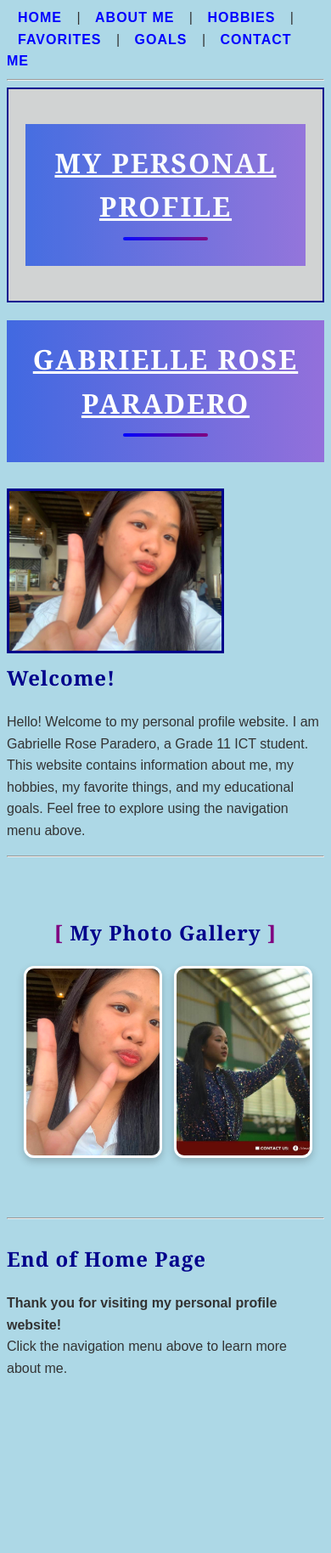
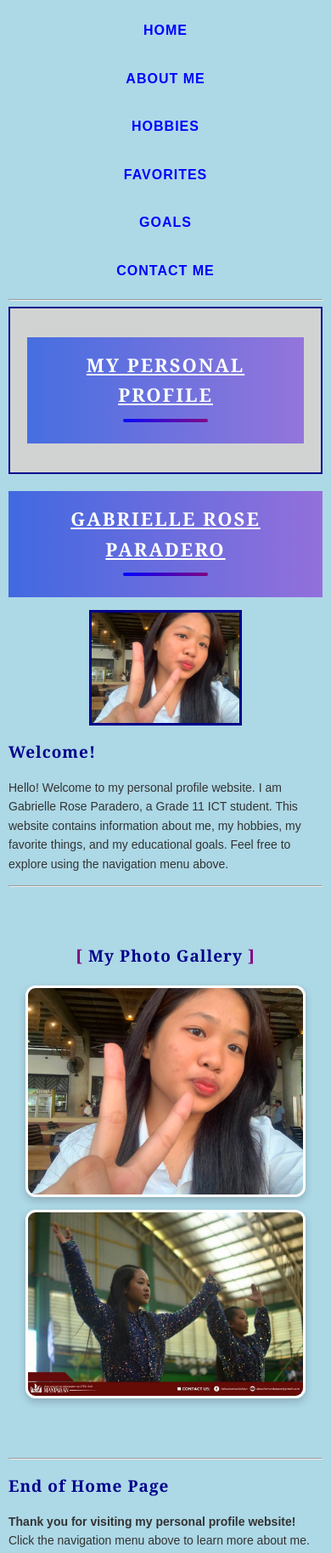
Before and after one commit to paraderogabriellerose-cmd/Paradero_Gabrielle_MultimediaProfile, a plain HTML site: page index.html in a window 390 px wide. Shown: the whole page at 85% size. Before the commit the page ends 1640 px from the top, so only its background shows below. Drawn offline with Linux system fonts and the light colour scheme.

Commit message:
Add files via upload
Updated personal profile website with responsive design and working contact form

```diff
--- a/index.html
+++ b/index.html
@@ -1,31 +1,51 @@
+
 <!DOCTYPE html>
-<html>
+<html lang="en">
+
 <head>
+    <meta charset="UTF-8">
+
+    <!-- Responsive Web Design -->
+    <meta name="viewport" content="width=device-width, initial-scale=1.0">
+
     <title>My Personal Profile - Home</title>
+
+    <!-- External CSS -->
     <link rel="stylesheet" href="style.css">
 </head>
 
 <body>
 
+    <!-- Navigation Menu -->
     <nav>
-    <a class="nav-link" href="index.html">Home</a> |
-    <a class="nav-link" href="about.html">About Me</a> |
-    <a class="nav-link" href="hobbies.html">Hobbies</a> |
-    <a class="nav-link" href="favorites.html">Favorites</a> |
-    <a class="nav-link" href="goals.html">Goals</a> |
+        <a class="nav-link" href="index.html">Home</a>
+        <a class="nav-link" href="about.html">About Me</a>
+        <a class="nav-link" href="hobbies.html">Hobbies</a>
+        <a class="nav-link" href="favorites.html">Favorites</a>
+        <a class="nav-link" href="goals.html">Goals</a>
         <a class="nav-link" href="contact.html">Contact Me</a>
     </nav>
 
     <hr>
 
+    <!-- Main Header -->
     <header id="main-header">
         <h1>My Personal Profile</h1>
     </header>
 
+    <!-- Profile Name -->
     <h1>Gabrielle Rose Paradero</h1>
 
-<img src="profile.jpg" alt="My Profile Picture" width="250" class="profile-image">
+    <!-- Profile Picture -->
+    <img
+        src="profile.jpg"
+        alt="My Profile Picture"
+        class="profile-image"
+        width="250"
+    >
 
+    <!-- Welcome Section -->
+    <section>
         <h2>Welcome!</h2>
 
         <p>
@@ -35,29 +55,42 @@ This website contains information about me, my hobbies,
             my favorite things, and my educational goals.
             Feel free to explore using the navigation menu above.
         </p>
+    </section>
 
+    <!-- Clear Float -->
+    <div class="clear-section"></div>
 
     <hr>
 
+    <!-- Photo Gallery -->
     <section id="gallery">
+
         <h2>My Photo Gallery</h2>
 
         <div class="gallery">
+
             <img src="profile.jpg" alt="My Profile Picture">
+
             <img src="dance.jpg" alt="My Dancing Hobby">
+
         </div>
+
     </section>
 
     <hr>
 
-<div class="clear-section"></div>
+    <!-- End of Home Page -->
+    <section class="clear-section">
 
         <h2>End of Home Page</h2>
 
         <p>
-<b>Thank you for visiting my personal profile website!</b><br>
+            <b>Thank you for visiting my personal profile website!</b>
+            <br>
             Click the navigation menu above to learn more about me.
         </p>
 
+    </section>
+
 </body>
 </html>
--- a/style.css
+++ b/style.css
@@ -1,63 +1,61 @@
+/* 1. GENERAL SETTINGS */
+
+* {
+    box-sizing: border-box;
+}
+
 body {
-
     color: #333333;
-
     background-color: lightblue;
-
     font-family: Arial, sans-serif;
-
     font-size: 16px;
-
     line-height: 1.6;
-
+    margin: 0;
+    width: 100%;
+    overflow-x: hidden;
 }
 
 
-/* Main Heading */
+/* 2. MAIN HEADING */
 
 h1 {
+    text-align: center;
+    text-transform: uppercase;
+    text-decoration: underline;
+    letter-spacing: 2px;
+    font-family: Georgia, serif;
+    font-size: 32px;
+    font-weight: bold;
+    color: white;
+    background: linear-gradient(to right, #4169e1, #9370db);
+    padding: 20px;
+}
 
-    text-align: center;
+/* Decorative line under h1 */
 
-    text-transform: uppercase;
-
-    text-decoration: underline;
-
-    letter-spacing: 2px;
-
-    font-family: Georgia, serif;
-
-    font-size: 32px;
-
-    font-weight: bold;
-
-    color: white;
-
-    background: linear-gradient(to right, #4169e1, #9370db);
-
-    padding: 20px;
-
+h1::after {
+    content: "";
+    display: block;
+    width: 100px;
+    height: 4px;
+    background: linear-gradient(to right, blue, purple);
+    margin: 10px auto;
+    border-radius: 5px;
 }
 
 
-/* Other Headings */
+/* 3. OTHER HEADINGS */
 
 h2 {
-
     color: darkblue;
-
     font-family: Georgia, serif;
-
     font-size: 24px;
-
     font-weight: bold;
-
     letter-spacing: 1px;
-
 }
 
 
-/* Profile Information */
+/* 4. PROFILE INFORMATION */
 
 .profile-info {
     color: darkgreen;
@@ -67,8 +65,8 @@ h2 {
     letter-spacing: 0.5px;
     background-color: white;
 
-    /* CSS Box Model */
     width: 80%;
+    max-width: 100%;
     height: auto;
     padding: 15px;
     border: 2px solid darkgreen;
@@ -78,95 +76,92 @@ h2 {
 }
 
 
-/* Navigation */
+/* 5. NAVIGATION */
+
+nav {
+    display: flex;
+    flex-wrap: wrap;
+    justify-content: center;
+    gap: 10px;
+}
 
 .nav-link {
+    color: blue;
+    font-family: Arial, sans-serif;
+    font-size: 16px;
+    font-weight: bold;
+    text-decoration: none;
+    text-transform: uppercase;
+    letter-spacing: 1px;
+    padding: 8px;
+    margin: 5px;
+}
 
-    color: white;
+/* Navigation hover effects */
 
-    font-family: Arial, sans-serif;
+.nav-link:link {
+    color: blue;
+}
 
-    font-size: 16px;
+.nav-link:visited {
+    color: darkgreen;
+}
 
-    font-weight: bold;
+.nav-link:hover {
+    color: purple;
+    text-decoration: underline;
+}
 
-    text-decoration: none;
-
-    text-transform: uppercase;
-
-    letter-spacing: 1px;
-
+.nav-link:active {
+    color: red;
 }
 
 
-/* Section Titles */
+/* 6. SECTION TITLES */
 
 .section-title {
-
     color: purple;
-
     font-family: Georgia, serif;
-
     font-size: 24px;
-
     font-weight: bold;
-
     text-transform: capitalize;
-
 }
 
 
-/* Form Labels */
+/* 7. FORM LABELS */
 
 .form-label {
-
     font-family: Arial, sans-serif;
-
     font-size: 16px;
-
     font-weight: bold;
-
 }
 
 
-/* Form Inputs */
+/* 8. FORM INPUTS */
 
 .form-input {
-
     color: blue;
-
     font-family: Arial, sans-serif;
-
     font-size: 15px;
-
+    max-width: 100%;
 }
 
 
-/* Buttons */
+/* 9. BUTTONS */
 
 .btn {
+    font-family: Arial, sans-serif;
+    font-size: 16px;
+    font-weight: bold;
+}
 
-    font-family: Arial, sans-serif;
-
-    font-size: 16px;
-
-    font-weight: bold;
-
+.primary {
+    color: white;
+    background-color: darkblue;
 }
 
 
-/* Primary Button */
-
-.primary {
-
-    color: white;
-
-    background-color: darkblue;
-
-}
-
-
-/* Main Header */
+/* 10. MAIN HEADER */
 
 #main-header {
     position: relative;
@@ -180,25 +175,19 @@ h2 {
 }
 
 
-/* Contact Section */
+/* 11. CONTACT SECTION */
 
 #contact-section {
-
     text-align: center;
-
     text-transform: uppercase;
-
     letter-spacing: 2px;
-
     color: darkblue;
-
     background: linear-gradient(to right, lightyellow, lavender);
-
     padding: 15px;
-
 }
 
-/* Contact Form */
+
+/* 12. CONTACT FORM */
 
 form {
     background: linear-gradient(to bottom, white, lavender);
@@ -210,125 +199,21 @@ form {
     opacity: 0.95;
 }
 
- /* Updated for CSS Lesson 2.1 */
-
- /* CSS Lists */
-
-ul {
-    list-style-type: square;
-    padding-left: 30px;
+input,
+textarea,
+select,
+button {
+    font: inherit;
+    max-width: 100%;
 }
 
-ol {
-    list-style-type: upper-alpha;
-    padding-left: 30px;
-}
-
-/* CSS Links */
-
-.nav-link {
-    padding: 8px;
-    margin: 5px;
-    text-decoration: none;
-}
-
-.nav-link:link {
-    color: blue;
-}
-
-.nav-link:visited {
-    color: purple;
-}
-
-.nav-link:hover {
-    color: red;
-    text-decoration: underline;
-}
-
-.nav-link:active {
-    color: green;
-}
-
-.profile-image {
-    position: relative;
-    z-index: 2;
-    float: left;
-    margin: 10px 20px 10px 0;
-    border: 3px solid darkblue;
-}
-
-/* Clear Float */
-
-.clear-section {
-    clear: both;
-}
-
-
-/* MY PHOTO GALLERY */
-
-#gallery {
-    margin: 30px auto;
-    padding: 20px;
-    text-align: center;
-}
-
-.gallery {
-    display: grid;
-    grid-template-columns: repeat(2, 1fr);
-    gap: 20px;
-    max-width: 800px;
-    margin: 20px auto;
-}
-
-.gallery img {
-    width: 100%;
-    height: 220px;
-    object-fit: cover;
-    border-radius: 12px;
-    border: 3px solid white;
-    box-shadow: 0 4px 10px rgba(0, 0, 0, 0.2);
-}
-
-
-/* PICTURE HOVER EFFECT */
-
-.gallery img {
-    transition: transform 0.3s ease, box-shadow 0.3s ease;
-}
-
-.gallery img:hover {
-    transform: scale(1.05);
-    box-shadow: 0 8px 18px rgba(0, 0, 0, 0.3);
-}
-
-
-/* NAVIGATION LINK EFFECTS */
-
-.nav-link:hover {
-    color: purple;
-    text-decoration: underline;
-}
-
-.nav-link:active {
-    color: red;
-}
-
-.nav-link:visited {
-    color: darkgreen;
-}
-
-
-/* CONTACT FORM FOCUS EFFECT */
-
 input:focus,
-textarea:focus {
+textarea:focus,
+select:focus {
     outline: 2px solid royalblue;
     border-color: royalblue;
     background-color: #f0f8ff;
 }
-
-
-/* BUTTON HOVER AND CLICK EFFECTS */
 
 button:hover,
 input[type="submit"]:hover {
@@ -342,6 +227,74 @@ input[type="submit"]:active {
 }
 
 
+/* 13. CSS LISTS */
+
+ul {
+    list-style-type: square;
+    padding-left: 30px;
+}
+
+ol {
+    list-style-type: upper-alpha;
+    padding-left: 30px;
+}
+
+
+/* 14. PROFILE IMAGE */
+
+.profile-image {
+    position: relative;
+    z-index: 2;
+    float: left;
+    margin: 10px 20px 10px 0;
+    border: 3px solid darkblue;
+    max-width: 100%;
+    height: auto;
+}
+
+/* Clear Float */
+
+.clear-section {
+    clear: both;
+}
+
+
+/* 15. MY PHOTO GALLERY */
+
+#gallery {
+    margin: 30px auto;
+    padding: 20px;
+    text-align: center;
+}
+
+.gallery {
+    display: grid;
+    grid-template-columns: repeat(2, minmax(0, 1fr));
+    gap: 20px;
+    max-width: 800px;
+    width: 100%;
+    margin: 20px auto;
+}
+
+.gallery img {
+    width: 100%;
+    height: 220px;
+    object-fit: cover;
+    border-radius: 12px;
+    border: 3px solid white;
+    box-shadow: 0 4px 10px rgba(0, 0, 0, 0.2);
+    transition: transform 0.3s ease, box-shadow 0.3s ease;
+}
+
+/* Picture Hover Effect */
+
+.gallery img:hover {
+    transform: scale(1.03);
+    box-shadow: 0 8px 18px rgba(0, 0, 0, 0.3);
+}
+
+
+/* 16. GALLERY PSEUDO-ELEMENTS */
 
 #gallery h2::before {
     content: "[ ";
@@ -355,13 +308,146 @@ input[type="submit"]:active {
     font-weight: bold;
 }
 
-/* Add a decorative line under h1 headings */
-h1::after {
-    content: "";
-    display: block;
-    width: 100px;
-    height: 4px;
-    background: linear-gradient(to right, blue, purple);
-    margin: 10px auto;
-    border-radius: 5px;
+
+/* 17. RESPONSIVE IMAGES AND MULTIMEDIA */
+
+img {
+    max-width: 100%;
+    height: auto;
 }
+
+video,
+iframe {
+    max-width: 100%;
+}
+
+
+/* 18. RESPONSIVE TABLES */
+
+table {
+    width: 100%;
+    max-width: 100%;
+    border-collapse: collapse;
+}
+
+td,
+th {
+    overflow-wrap: break-word;
+}
+
+
+/* 19. TABLET RESPONSIVE LAYOUT */
+
+@media screen and (max-width: 768px) {
+
+    body {
+        font-size: 15px;
+    }
+
+    h1 {
+        font-size: 26px;
+    }
+
+    h2 {
+        font-size: 22px;
+    }
+
+    .profile-info {
+        width: 95%;
+    }
+
+    .profile-image {
+        width: 200px;
+        height: auto;
+    }
+
+    nav {
+        gap: 8px;
+    }
+
+    .gallery {
+        grid-template-columns: repeat(2, minmax(0, 1fr));
+        gap: 10px;
+    }
+
+}
+
+
+/* 20. MOBILE RESPONSIVE LAYOUT */
+
+@media screen and (max-width: 480px) {
+
+    body {
+        font-size: 14px;
+        padding: 10px;
+    }
+
+    h1 {
+        font-size: 22px;
+        padding: 15px;
+    }
+
+    h2 {
+        font-size: 19px;
+    }
+
+    .profile-info {
+        width: 100%;
+        padding: 12px;
+    }
+
+    /* Mobile Navigation */
+
+    nav {
+        flex-direction: column;
+        align-items: stretch;
+        gap: 5px;
+    }
+
+    nav a {
+        text-align: center;
+        padding: 10px;
+    }
+
+    /* Mobile Profile Image */
+
+    .profile-image {
+        float: none;
+        display: block;
+        width: 100%;
+        max-width: 180px;
+        height: auto;
+        margin: 10px auto;
+    }
+
+    /* Mobile Photo Gallery */
+
+    .gallery {
+        grid-template-columns: 1fr;
+        gap: 15px;
+    }
+
+    .gallery img {
+        height: auto;
+    }
+
+    /* Mobile Forms */
+
+    form {
+        padding: 12px;
+    }
+
+    input,
+    textarea,
+    select,
+    button {
+        width: 100%;
+    }
+
+    /* Mobile Tables */
+
+    table {
+        font-size: 12px;
+    }
+
+}
```
Also changed, not shown: about.html (+48 -11 lines), contact.html (+9 -6 lines), favorites.html (+33 -10 lines), goals.html (+9 -19 lines), hobbies.html (+26 -9 lines). Lines whose indentation alone changed are shown as unchanged.
